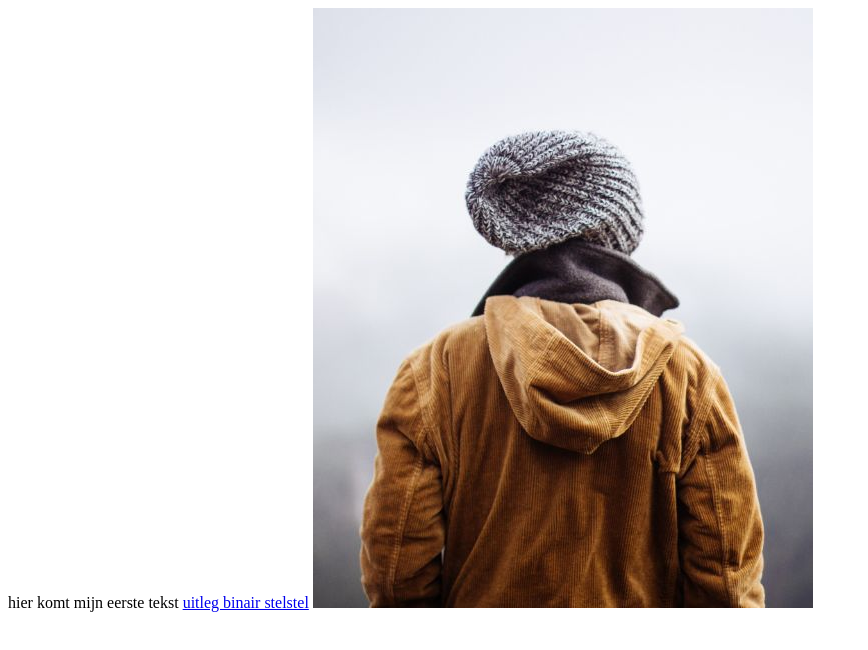
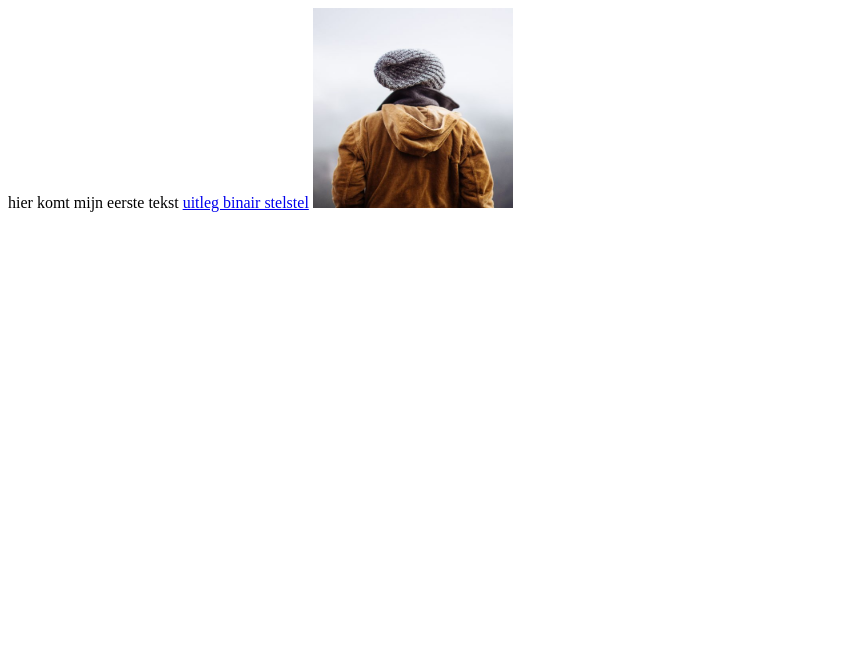
Before and after one commit to milbeyene/milbeyene.github.io, a plain HTML site: page index.html in a window 1280 px wide. Shown: the whole page, without its empty margins (0-868 px from the left). Drawn offline with Linux system fonts and the light colour scheme.

Commit message:
kanvkshvkás

```diff
--- a/index.html
+++ b/index.html
@@ -9,6 +9,6 @@
     hier komt mijn eerste tekst
 
     <a href="binairstelstel.html">uitleg binair stelstel</a>
-    <img src="img_girl.jpg">
+    <img src="img_girl.jpg" style="width:200px;height:200px;">
 </body>
 </html>
```
